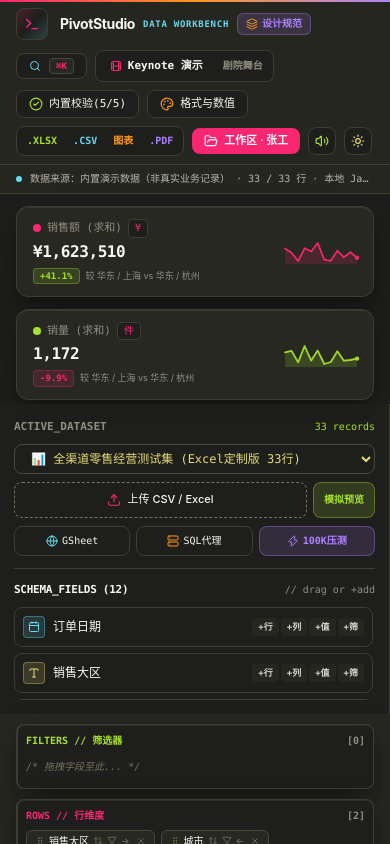
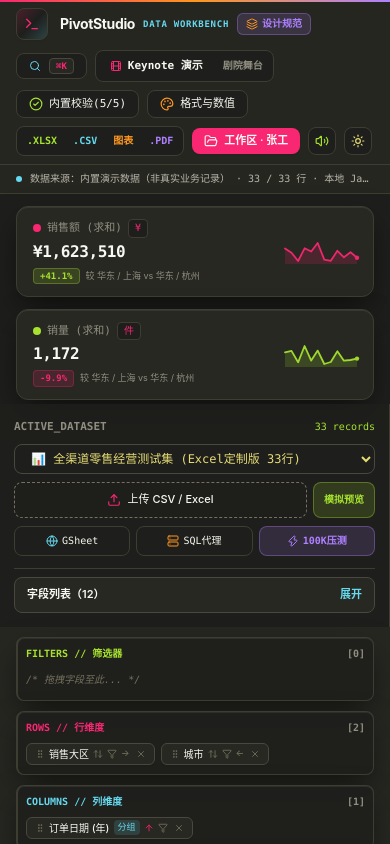
Before and after one commit to lovemoganna/PivotStudio, a React (Vite) app: page / in a window 390 px wide. Built offline with nearby package versions, Linux system fonts and the light colour scheme; the HTML template or start-up script is replaced by a standard one.

Commit message:
ux: compact collapsible mobile fields; render CJK correctly in visual regression evidence

```diff
--- a/src/features/pivot/components/FieldShelf.jsx
+++ b/src/features/pivot/components/FieldShelf.jsx
@@ -1,4 +1,4 @@
-import React from 'react';
+import React, { useState } from 'react';
 import {
   Upload, Globe, Server, Zap, GripVertical, ArrowUp, ArrowDown,
   ArrowUpDown, Filter, RotateCcw, Sparkles, Code2, X
@@ -49,6 +49,8 @@ export function FieldShelf({
   pivotResult,
   showToast,
 }) {
+  const [showMobileSchema, setShowMobileSchema] = useState(false);
+
   return (
     <>
       <div className="flex-1 min-h-0 flex flex-col md:flex-row overflow-visible md:overflow-hidden relative">
@@ -148,7 +150,19 @@ export function FieldShelf({
             </div>
 
             {/* Schema Field List */}
-            <div className="flex-1 flex flex-col min-h-0 border-t border-[#D6D4C8] dark:border-[#3E3D32] pt-3">
+            <div className="md:hidden border-t border-[#D6D4C8] dark:border-[#3E3D32] pt-2">
+              <button
+                type="button"
+                aria-expanded={showMobileSchema}
+                aria-controls="pivot-schema-fields"
+                onClick={() => setShowMobileSchema((expanded) => !expanded)}
+                className="w-full rounded-lg border border-[#D6D4C8] dark:border-[#49483E] bg-[#FFFDF7] dark:bg-[#272822] px-3 py-2 text-left text-[11px] font-semibold flex items-center justify-between"
+              >
+                <span>字段列表（{currentDataset.fields.length}）</span>
+                <span className="text-[#0088A3] dark:text-[#66D9EF]">{showMobileSchema ? '收起' : '展开'}</span>
+              </button>
+            </div>
+            <div id="pivot-schema-fields" className={`${showMobileSchema ? 'flex' : 'hidden'} md:flex flex-1 flex-col min-h-0 border-t border-[#D6D4C8] dark:border-[#3E3D32] pt-3`}>
               <div className="flex items-center justify-between mb-2">
                 <span className="text-[11px] font-bold tracking-tight apple-font-mono">SCHEMA_FIELDS ({currentDataset.fields.length})</span>
                 <span className="text-[10px] text-[#75715E] dark:text-[#908E80] apple-font-mono">// drag or +add</span>
```
Also changed, not shown: scripts/browser-smoke.mjs (+7 -1 lines).
